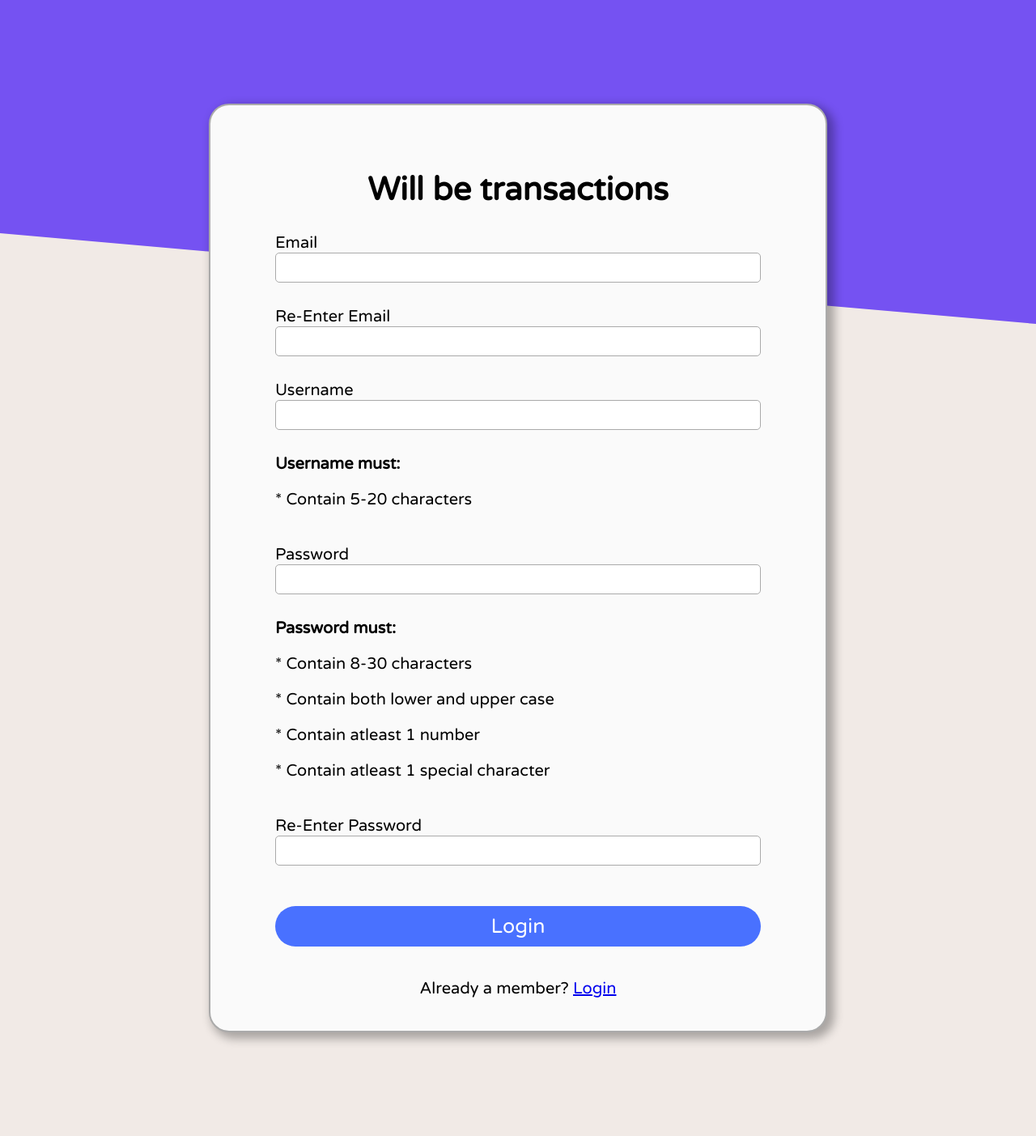
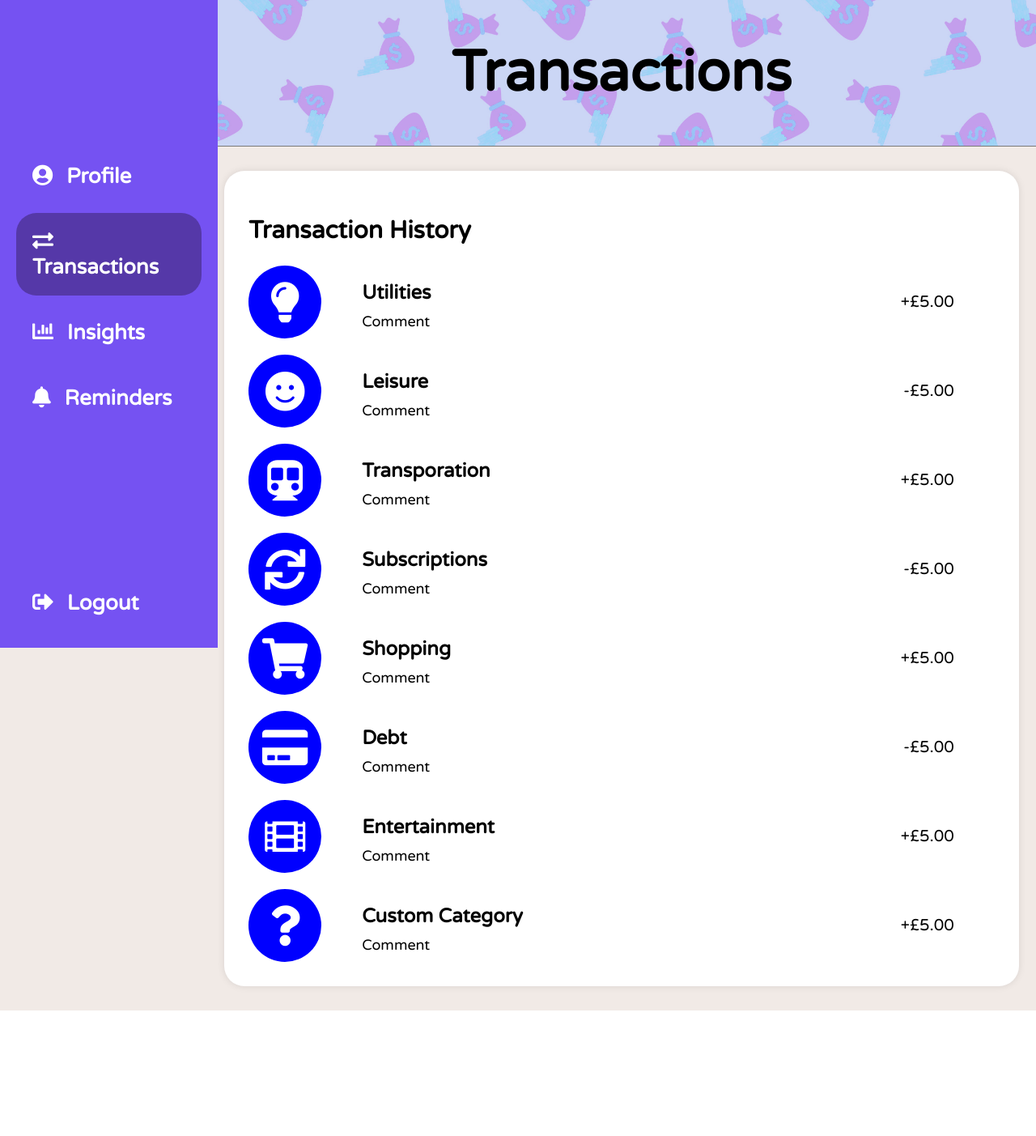
Before and after one commit to TobyDyson123/Agile-Dev, a PHP site: page /transactions.html in a window 1280 px wide. Shown: the whole page at 81% size. After the commit the page ends 1248 px from the top, so only its background shows below. Run offline with PHP 8.4, Linux system fonts and the light colour scheme.

Commit message:
Started transactions page
Added core content

Co-Authored-By: TobyDyson123 <95701915+TobyDyson123@users.noreply.github.com>

```diff
--- a/index.html
+++ b/index.html
@@ -107,7 +107,7 @@
         <div class="banner"></div>
         <div class="container">
             <h1><b>Login</b></h1>
-            <form action="login.php" method="post">
+            <form action="transactions.html" method="get">
                 <div class="form-group">
                     <label for="username">Email or Username</label>
                     <input type="text" name="username" id="username" class="form-control" required>
@@ -116,7 +116,7 @@
                     <label for="password">Password</label>
                     <input type="password" name="password" id="password" class="form-control" required>
                 </div>
-                <button type="submit" class="btn-primary" href="login.php">Login</button>
+                <button type="submit" class="btn-primary">Login</button>
                 <div class="signup-link">Not a member? <a href="signup.html">Sign up</a></div>
             </form>
         </div>
--- a/style.css
+++ b/style.css
@@ -21,3 +21,76 @@ body {
 .btn-primary:hover {
     color: lightgrey;
 }
+
+.title {
+    width: 100%;
+    background: url('backgroundNice.png') repeat center center/cover;
+    background-size: 350px;
+    padding: 6vh 0;
+    text-align: center;
+    border-bottom: 1px solid #797979;
+}
+
+.title h1 {
+    margin: 0;
+    font-size: 70px;
+}
+
+.sidebar {
+    height: 100vh;
+    /* width: 300px; */
+    width: 21%;
+    position: fixed;
+    background-color: #7552F2;
+    overflow-x: hidden;
+    display: flex;
+    flex-direction: column;
+    justify-content: space-between;
+
+}
+
+.sidebar-content {
+    display: flex;
+    flex-direction: column;
+    justify-content: center;
+    flex-grow: 1; /* Take up available space */
+}
+
+.sidebar-content a:not(:last-child) {
+    margin-bottom: 10px;
+}
+
+.sidebar a {
+    padding:20px;
+    margin-left:20px;
+    margin-right:20px;
+    border-radius: 25px;
+    text-decoration: none;
+    font-size: 18px;
+    color: white;
+    display: block;
+    font-size: 26px;
+    font-weight: bold;
+}
+
+.sidebar a i {
+    margin-right: 10px; /* Space between icon and text */
+}
+
+.sidebar a:hover:not(.active), .logout-section a:hover {
+    background-color: rgba(85,56,168,0.5);
+}
+
+.logout-section {
+    padding-bottom: 20px;
+    flex-grow: 0; /* Do not grow */
+}
+
+.content {
+    margin-left: 20vw;;
+    min-height: 100vh;
+}
+
+.sidebar-content .active {
+    background-color: #5538A8;
+}
--- a/transactions.html
+++ b/transactions.html
@@ -8,115 +8,171 @@
     <link rel="preconnect" href="https://fonts.gstatic.com" crossorigin>
     <link href="https://fonts.googleapis.com/css2?family=Varela+Round&display=swap" rel="stylesheet">
     <link rel="stylesheet" href="style.css">
+    <link rel="stylesheet" href="https://cdnjs.cloudflare.com/ajax/libs/font-awesome/5.15.3/css/all.min.css"> <!-- Font Awesome CDN -->
     <style>
-          .banner {
-                position: absolute;
-                width: 100%;
-                height: 50%;
-                top: 0;
-                background: #7552F2;
-                transform: skewY(5deg);
-                transform-origin: top right;
-                z-index: -1;
+        .history-container {
+            width: 90%;
+            padding: 30px;
+            margin: 30px auto;
+            border-radius: 25px;
+            box-shadow: 0 0 10px rgba(0,0,0,0.1);
+            background-color: white;
         }
 
-            body {
+        .transactions {
+            display: flex;
+            flex-direction: column;
+            gap: 20px;
+        }
+
+        .transaction-item {
+            /* background-color: #BDCAF2; */
+            position: relative;
             display: flex;
             align-items: center;
-                justify-content: center;
-                min-height: 100vh;
         }
 
-            .container {
-                padding: 80px 80px 40px 80px;
-                border-radius: 25px;
-                border: 2px solid #AAAAAA;
-                -webkit-box-shadow: 6px 5px 12px 3px rgba(0,0,0,0.3);
-                -moz-box-shadow: 6px 5px 12px 3px rgba(0,0,0,0.3);
-                box-shadow: 6px 5px 12px 3px rgba(0,0,0,0.3);
-                background: #FAFAFA;
-                width: 600px;
-                display: flex;
-                flex-direction: column;
-                justify-content: center;
-                margin-bottom: 10%;
-                margin-top: 10%;
+        .transaction-item h3 {
+            margin: 10px 0;
+            font-size: 24px;
         }
 
-            .container input {
-                width: 100%;
-                padding: 10px;
-                margin: 10px 0;
-                border-radius: 5px;
-                border: 1px solid #AAAAAA;
-                box-sizing: border-box;
-                margin-top: 0;
+        .transaction-item p {
+            margin: 0;
+            font-size: 18px;
         }
 
-            .container h1 {
-                margin: 0;
-                margin-bottom: 30px;
-                text-align: center;
+        .transaction-item .amount {
+            position: absolute;
+            right: 50px;
+            bottom: 50%;
+            transform: translateY(50%);
         }
 
-            form {
-                width: 100%;
+        .transaction-icon {
+            background-color: blue;
+            padding: 20px;
+            border-radius: 50%;
+            width: 50px;
+            height: 50px;
+            display: flex;
+            justify-content: center;
+            align-items: center;
+            margin-right: 50px;
         }
 
-            .signup-link {
-                margin-top: 20px;
-                font-size: 14px;
-                text-align: center;
-                padding-top:20px;
-                font-size: 20px;
+        .transaction-icon i {
+            color: white;
+            font-size: 50px;
         }
-
-            button {
-                font-size: 25px;
-                color: red;
-            }
-
-            .form-group {
-                margin-bottom: 20px;
-            }
-
     </style>
 </head>
 <body>
-        <div class="banner"></div>
-        <div class="container">
-            <h1><b>Will be transactions</b></h1>
-            <form action="login.php" method="post">
-                <div class="form-group">
-                    <label for="username">Email</label>
-                    <input type="text" name="email" id="username" class="form-control" required>
+
+    <div class="sidebar">
+        <div class="sidebar-content">
+            <a href="#"><i class="fas fa-user-circle"></i> Profile</a>
+            <a href="#" class="active"><i class="fas fa-exchange-alt"></i> Transactions</a>
+            <a href="#"><i class="fas fa-chart-bar"></i> Insights</a>
+            <a href="#"><i class="fas fa-bell"></i> Reminders</a>
         </div>
-                <div class="form-group">
-                    <label for="username"> Re-Enter Email</label>
-                    <input type="text" name="reEmail" id="username" class="form-control" required>
+        <div class="logout-section">
+            <a href="logout.php"><i class="fas fa-sign-out-alt"></i> Logout</a>
         </div>
-                <div class="form-group">
-                    <label for="username"> Username</label>
-                    <input type="text" name="username" id="username" class="form-control" required>
-                    <p><b>Username must:</b></p>
-                    <p>* Contain 5-20 characters</br></br></p>
     </div>
-                <div class="form-group">
-                    <label for="password">Password</label>
-                    <input type="password" name="password" id="password" class="form-control" required>
-                    <p><b>Password must:</b></p>
-                    <p>* Contain 8-30 characters</p>
-                    <p>* Contain both lower and upper case</p>
-                    <p>* Contain atleast 1 number</p>
-                    <p>* Contain atleast 1 special character</br></br></p>
+
+    <div class="content">
+        <div class="title">
+            <h1>Transactions</h1>
         </div>
-                <div class="form-group">
-                    <label for="rePassword"> Re-Enter Password</label>
-                    <input type="text" name="rePassword" id="rePassword" class="form-control" required>
+        <div class="content-container">
+            <div class="history-container">
+                <h2>Transaction History</h2>
+                <div class="transactions">
+                    <div class="transaction-item">
+                        <div class="transaction-icon">
+                            <i class="fas fa-lightbulb"></i>
                         </div>
-                <button type="submit" class="btn-primary">Login</button>
-                <div class="signup-link">Already a member? <a href="index.html">Login</a></div>
-            </form>
+                        <div class="transaction-details">
+                            <h3>Utilities</h3>
+                            <p>Comment</p>
+                            <span class="amount">+£5.00</span>
                         </div>
+                    </div>
+                    <div class="transaction-item">
+                        <div class="transaction-icon">
+                            <i class="fas fa-smile"></i>
+                        </div>
+                        <div class="transaction-details">
+                            <h3>Leisure</h3>
+                            <p>Comment</p>
+                            <span class="amount">-£5.00</span>
+                        </div>
+                    </div>
+                    <div class="transaction-item">
+                        <div class="transaction-icon">
+                            <i class="fas fa-subway"></i>
+                        </div>
+                        <div class="transaction-details">
+                            <h3>Transporation</h3>
+                            <p>Comment</p>
+                            <span class="amount">+£5.00</span>
+                        </div>
+                    </div>
+                    <div class="transaction-item">
+                        <div class="transaction-icon">
+                            <i class="fas fa-sync"></i>
+                        </div>
+                        <div class="transaction-details">
+                            <h3>Subscriptions</h3>
+                            <p>Comment</p>
+                            <span class="amount">-£5.00</span>
+                        </div>
+                    </div>
+                    <div class="transaction-item">
+                        <div class="transaction-icon">
+                            <i class="fas fa-shopping-cart"></i>
+                        </div>
+                        <div class="transaction-details">
+                            <h3>Shopping</h3>
+                            <p>Comment</p>
+                            <span class="amount">+£5.00</span>
+                        </div>
+                    </div>
+                    <div class="transaction-item">
+                        <div class="transaction-icon">
+                            <i class="fas fa-credit-card"></i>
+                        </div>
+                        <div class="transaction-details">
+                            <h3>Debt</h3>
+                            <p>Comment</p>
+                            <span class="amount">-£5.00</span>
+                        </div>
+                    </div>
+                    <div class="transaction-item">
+                        <div class="transaction-icon">
+                            <i class="fas fa-film"></i>
+                        </div>
+                        <div class="transaction-details">
+                            <h3>Entertainment</h3>
+                            <p>Comment</p>
+                            <span class="amount">+£5.00</span>
+                        </div>
+                    </div>
+                    <div class="transaction-item">
+                        <div class="transaction-icon">
+                            <i class="fas fa-question"></i>
+                        </div>
+                        <div class="transaction-details">
+                            <h3>Custom Category</h3>
+                            <p>Comment</p>
+                            <span class="amount">+£5.00</span>
+                        </div>
+                    </div>
+                </div>
+            </div>
+        </div>
+    </div>
+
 </body>
 </html>
```
Also changed, not shown: Screenshot 2023-11-30 220418.png (added), background image.png (added), backgroundNice.png (added), money-coins-with-money-bag-icon-seamless-pattern-background-business-concept-vector-illustration-financial-symbol-pattern-P4DW52.jpg (added), titleBanner.png (added). Lines whose indentation alone changed are shown as unchanged.
